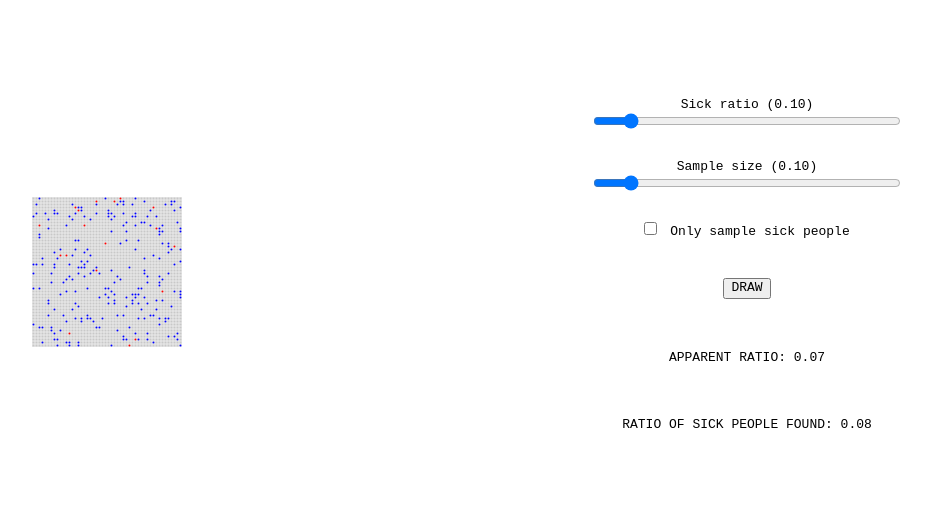
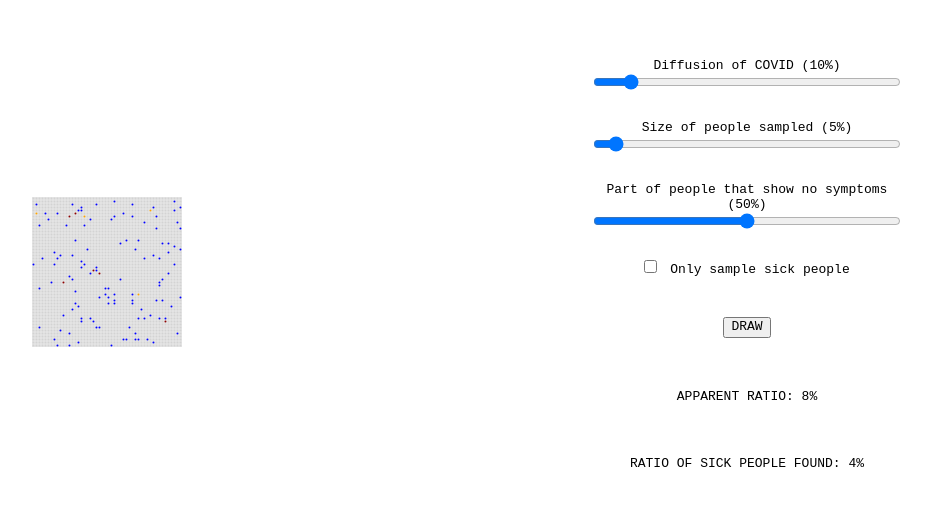
Before and after one commit to lucamattiazzi/a-modest-proposal, a React app: page / in a window 1280 px wide. Shown: the part 128-634 px from the top of the page, without its empty margins (309-1240 px from the left). Built offline with nearby package versions, Linux system fonts and the light colour scheme.

Commit message:
added asymptomatic, still to be rewritten a lot of logic

```diff
--- a/src/components/App.tsx
+++ b/src/components/App.tsx
@@ -1,13 +1,21 @@
 import React, { useRef, useEffect, useState } from 'react'
 import { drawWorld } from '../lib/world'
-import { BASE_SICK_RATIO, BASE_SAMPLE_RATIO } from '../lib/constants'
+import { BASE_DIFFUSION_PERC, BASE_SAMPLE_PERC, BASE_ASYMPTOMATIC_PERC } from '../lib/constants'
+
+const { round, min } = Math
+
+function renderRatio(ratio: number) {
+  return `${round(ratio * 100)}%`
+}
 
 export function App() {
   const canvas = useRef<HTMLCanvasElement>()
-  const [diffusion, setDiffusion] = useState(BASE_SICK_RATIO)
-  const [sample, setSample] = useState(BASE_SAMPLE_RATIO)
+  const [diffusion, setDiffusion] = useState(BASE_DIFFUSION_PERC)
+  const [sample, setSample] = useState(BASE_SAMPLE_PERC)
+  const [asymptomatic, setAsymptomatic] = useState(BASE_ASYMPTOMATIC_PERC)
   const [policy, setPolicy] = useState(false)
-  const [apparent, setApparent] = useState(BASE_SICK_RATIO)
+
+  const [apparent, setApparent] = useState(BASE_DIFFUSION_PERC)
   const [found, setFound] = useState(0)
 
   function onChangeDiffusion(e: React.ChangeEvent<HTMLInputElement>) {
@@ -18,12 +26,22 @@ export function App() {
     setSample(Number(e.target.value))
   }
 
+  function onChangeAsymptomatic(e: React.ChangeEvent<HTMLInputElement>) {
+    setAsymptomatic(Number(e.target.value))
+  }
+
   function togglePolicy() {
     setPolicy(!policy)
   }
 
   function drawNewWorld() {
-    const [apparentRatio, sickFoundRatio] = drawWorld(canvas.current, diffusion, sample, policy)
+    const [apparentRatio, sickFoundRatio] = drawWorld(
+      canvas.current,
+      diffusion,
+      sample,
+      asymptomatic,
+      policy
+    )
     setApparent(apparentRatio)
     setFound(sickFoundRatio)
   }
@@ -32,7 +50,7 @@ export function App() {
     if (!canvas.current) return
     const parent = canvas.current.parentNode as HTMLDivElement
     const { width, height } = parent.getBoundingClientRect()
-    const side = Math.min(width, height)
+    const side = min(width, height)
     canvas.current.width = side
     canvas.current.height = side
     drawNewWorld()
@@ -50,7 +68,7 @@ export function App() {
       </div>
       <div className="w-30 h-100 flex flex-column items-center justify-center">
         <div className="pv3 w-80">
-          <div className="w-100 tc">Sick ratio ({diffusion.toFixed(2)})</div>
+          <div className="w-100 tc">Diffusion of COVID ({renderRatio(diffusion)})</div>
           <input
             type="range"
             className="w-100"
@@ -62,7 +80,7 @@ export function App() {
           />
         </div>
         <div className="pv3 w-80">
-          <div className="w-100 tc">Sample size ({sample.toFixed(2)})</div>
+          <div className="w-100 tc">Size of people sampled ({renderRatio(sample)})</div>
           <input
             type="range"
             className="w-100"
@@ -71,6 +89,20 @@ export function App() {
             step="0.01"
             value={sample}
             onChange={onChangeSample}
+          />
+        </div>
+        <div className="pv3 w-80">
+          <div className="w-100 tc">
+            Part of people that show no symptoms ({renderRatio(asymptomatic)})
+          </div>
+          <input
+            type="range"
+            className="w-100"
+            min="0"
+            max="1"
+            step="0.01"
+            value={asymptomatic}
+            onChange={onChangeAsymptomatic}
           />
         </div>
         <div className="pv3 w-80 tc">
@@ -83,10 +115,10 @@ export function App() {
           <button onClick={drawNewWorld}>DRAW</button>
         </div>
         <div className="w-100 tc pv4">
-          <div>APPARENT RATIO: {apparent.toFixed(2)}</div>
+          <div>APPARENT RATIO: {renderRatio(apparent)}</div>
         </div>
         <div className="w-100 tc pv4">
-          <div>RATIO OF SICK PEOPLE FOUND: {found.toFixed(2)}</div>
+          <div>RATIO OF SICK PEOPLE FOUND: {renderRatio(found)}</div>
         </div>
       </div>
     </div>
--- a/src/lib/constants.ts
+++ b/src/lib/constants.ts
@@ -1,6 +1,10 @@
 export const PEOPLE_PER_SIDE = 50
 export const POPULATION_SIZE = PEOPLE_PER_SIDE * PEOPLE_PER_SIDE
-export const BASE_SICK_RATIO = 0.1
-export const BASE_SAMPLE_RATIO = 0.1
 export const SAMPLE_POLICIES = ['sick', 'close', 'random'] as const
+
+export const BASE_SAMPLE_PERC = 0.05
+export const BASE_DIFFUSION_PERC = 0.1
+export const BASE_ASYMPTOMATIC_PERC = 0.5
+export const BASE_FALSE_POSITIVES_PERC = 0.1
+
 export type SamplePolicy = typeof SAMPLE_POLICIES[number]
--- a/src/lib/world.ts
+++ b/src/lib/world.ts
@@ -1,7 +1,7 @@
 import { range, sampleSize } from 'lodash-es'
 import { POPULATION_SIZE, PEOPLE_PER_SIDE, SamplePolicy } from './constants'
 
-const { max, floor, abs, random, min } = Math
+const { floor, random } = Math
 
 const policies = {
   sick: applySickPolicy,
@@ -10,43 +10,50 @@ const policies = {
 } as const
 
 interface Person {
-  sickness: number
-  isSick: boolean
+  symptoms: number
+  hasCovid: boolean
+  hasSymptoms: boolean
   isSampled: boolean
   x: number
   y: number
 }
 
-function createPerson(x: number, y: number, diffusion: number): Person {
-  const sickness = random()
+function createPerson(x: number, y: number, diffusion: number, asymptomatic: number): Person {
+  const hasCovid = random() < diffusion
+  const symptoms = hasCovid ? random() : 0
+  const hasSymptoms = symptoms > asymptomatic
   return {
-    isSick: sickness < diffusion,
-    sickness,
+    hasSymptoms,
+    hasCovid,
+    symptoms,
     isSampled: false,
     x,
     y,
   }
 }
 
-function generatePopulation(size: number, side: number, diffusion: number): Person[] {
+function generatePopulation(size: number, diffusion: number, asymptomatic: number): Person[] {
   const spacePerPeople = 1 / (PEOPLE_PER_SIDE + 1)
-  return range(POPULATION_SIZE).map(i => {
+  return range(size).map(i => {
     const x = spacePerPeople / 2 + (i % PEOPLE_PER_SIDE) / PEOPLE_PER_SIDE
     const y = spacePerPeople / 2 + floor(i / PEOPLE_PER_SIDE) / PEOPLE_PER_SIDE
-    const person = createPerson(x, y, diffusion)
+    const person = createPerson(x, y, diffusion, asymptomatic)
     return person
   })
 }
 
 function applySickPolicy(population: Person[], size: number): Person[] {
   const sampledIds = new Set()
+  const visitedIds = new Set()
   const sampled = [] as Person[]
-  while (sampledIds.size < size) {
+  while (true) {
+    if (sampledIds.size === size) break
+    if (visitedIds.size === population.length) break
     const randomId = floor(random() * population.length)
     if (sampledIds.has(randomId)) continue
+    visitedIds.add(randomId)
     const person = population[randomId]
-    const isChosen = random() ** 4 > person.sickness
-    if (!isChosen) continue
+    if (!person.hasSymptoms) continue
     sampledIds.add(randomId)
     sampled.push(person)
   }
@@ -61,6 +68,13 @@ function applyClosePolicy(population: Person[], size: number): Person[] {
   return sampleSize(population, size)
 }
 
+function getPersonColor(person: Person): string {
+  if (!person.isSampled) return 'lightgray'
+  if (!person.hasCovid) return 'blue'
+  if (!person.hasSymptoms) return 'orange'
+  return 'darkred'
+}
+
 function samplePopulation(population: Person[], size: number, policy: SamplePolicy): number {
   const chosenPolicy = policies[policy]
   const sampled = chosenPolicy(population, size)
@@ -68,7 +82,7 @@ function samplePopulation(population: Person[], size: number, policy: SamplePoli
   let confirmedSick = 0
   for (const person of sampled) {
     person.isSampled = true
-    if (person.isSick) confirmedSick++
+    if (person.hasCovid) confirmedSick++
   }
   return confirmedSick
 }
@@ -76,7 +90,8 @@ function samplePopulation(population: Person[], size: number, policy: SamplePoli
 export function drawWorld(
   canvas: HTMLCanvasElement,
   diffusion: number,
-  sampleRatio: number,
+  sample: number,
+  asymptomatic: number,
   onlySick: boolean
 ): [number, number] {
   const ctx = canvas.getContext('2d')
@@ -84,21 +99,21 @@ export function drawWorld(
 
   ctx.clearRect(0, 0, canvas.width, canvas.height)
 
-  const spacePerPeople = 1 / (PEOPLE_PER_SIDE + 1)
-  const population = generatePopulation(POPULATION_SIZE, side, diffusion)
-  const totalSick = population.filter(p => p.isSick).length
+  const population = generatePopulation(POPULATION_SIZE, diffusion, asymptomatic)
+  const totalSick = population.filter(p => p.hasCovid).length
   const policy = onlySick ? 'sick' : 'random'
 
-  const sample = floor(sampleRatio * population.length)
-  const confirmedSick = samplePopulation(population, sample, policy)
-  const apparentRatio = confirmedSick / sample
+  const sampleAbs = floor(sample * population.length)
+  const confirmedSick = samplePopulation(population, sampleAbs, policy)
+  const apparentRatio = confirmedSick / sampleAbs
   const sickFoundRatio = confirmedSick / totalSick
 
+  const spacePerPeople = 1 / (PEOPLE_PER_SIDE + 1)
   const personSize = side * spacePerPeople
   for (const person of population) {
     const x = person.x * side
     const y = person.y * side
-    const color = !person.isSampled ? 'rgb(200, 200, 200)' : person.isSick ? 'red' : 'blue'
+    const color = getPersonColor(person)
     ctx.beginPath()
     ctx.arc(x, y, Math.floor(personSize / 2), 0, 2 * Math.PI, false)
     ctx.fillStyle = color
```
Also changed, not shown: 1 other file (tests, documents, lock files or other folders).
